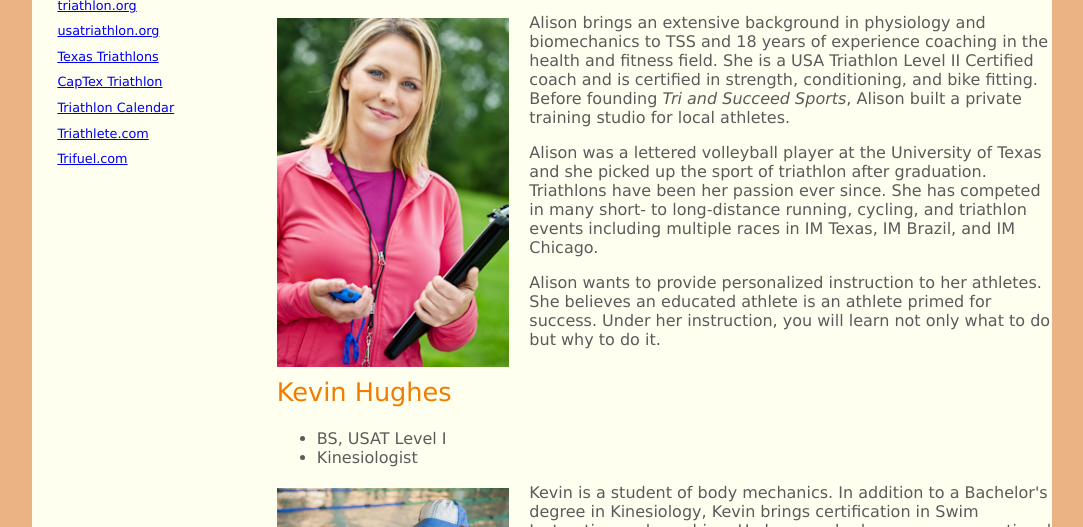
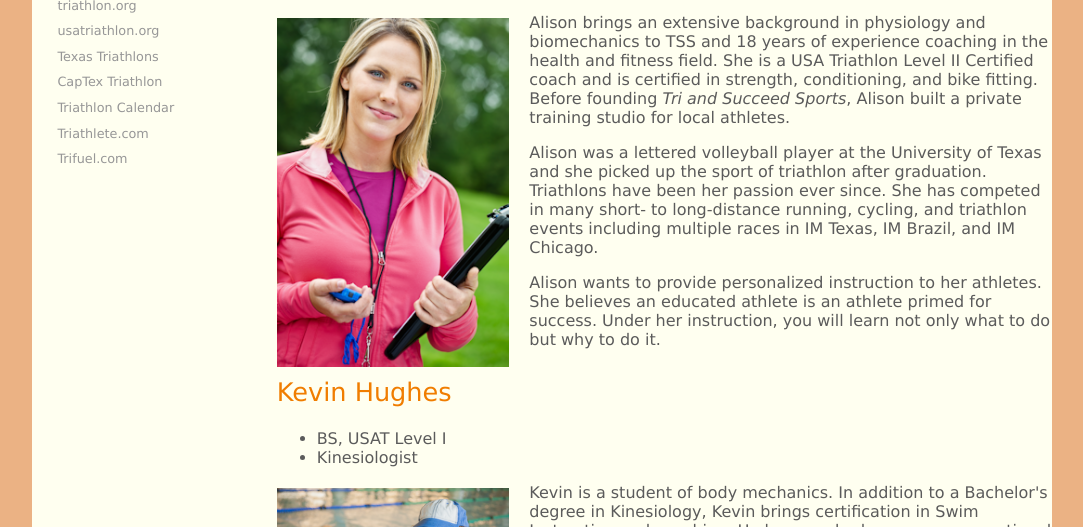
Before and after one commit to SleepySammie/CSCI181, a plain HTML site: page Module2/assignment2/tss_coach.html in a window 1280 px wide. Shown: the part 573-1100 px from the top of the page, without its empty margins (98-1181 px from the left). Drawn offline with Linux system fonts and the light colour scheme.

Commit message:
Added hover and link styles for navigation menu.

```diff
--- a/Module2/assignment2/coach_styles.css
+++ b/Module2/assignment2/coach_styles.css
@@ -99,6 +99,15 @@ nav>ul>li:nth-of-type(16) {
 
 nav>ul>li:nth-of-type(6) {
    margin-top: 20px;
+}
+
+nav>ul>li>a:link, nav > ul> li>a:visited {
+   color: rgb(151, 151, 151);
+   text-decoration: none;
+}
+
+nav > ul > li > a:hover, nav >ul > li > a:active {
+   color: rgb(222, 128, 60)
 }
 
 /* Paragraph Styles */
```
